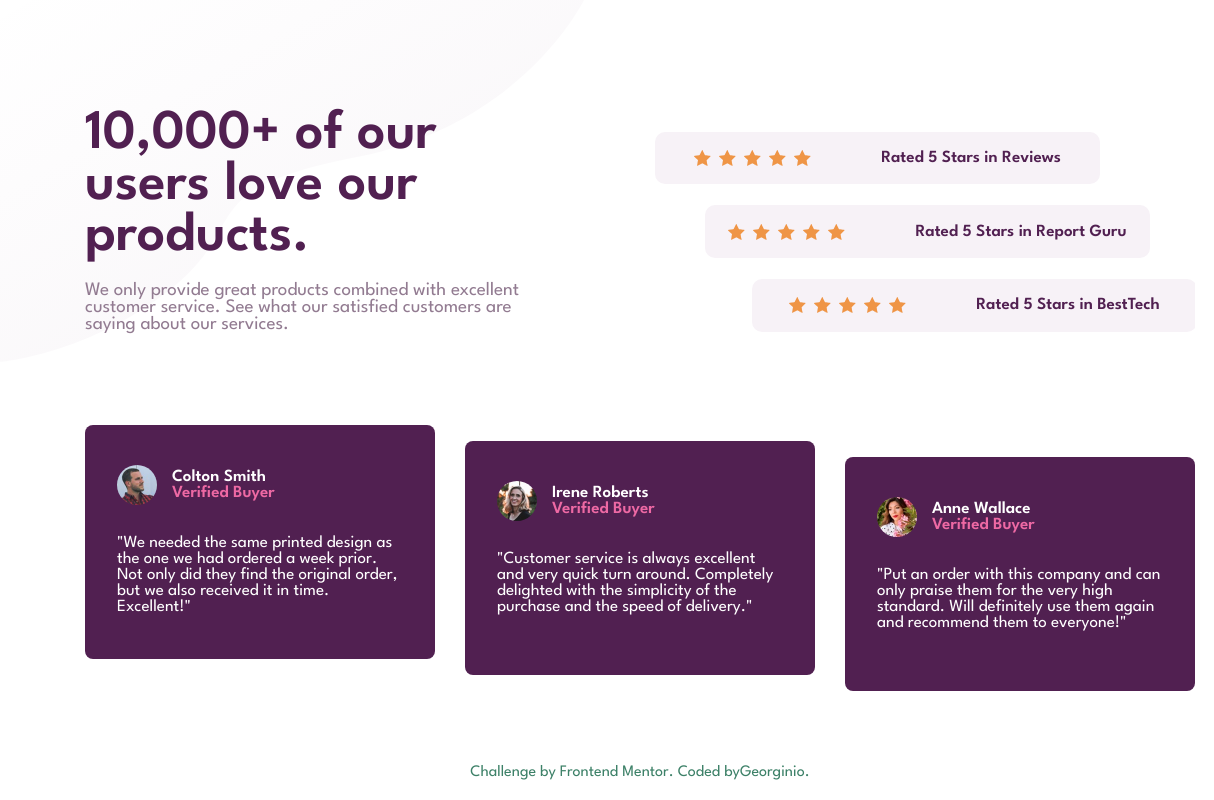
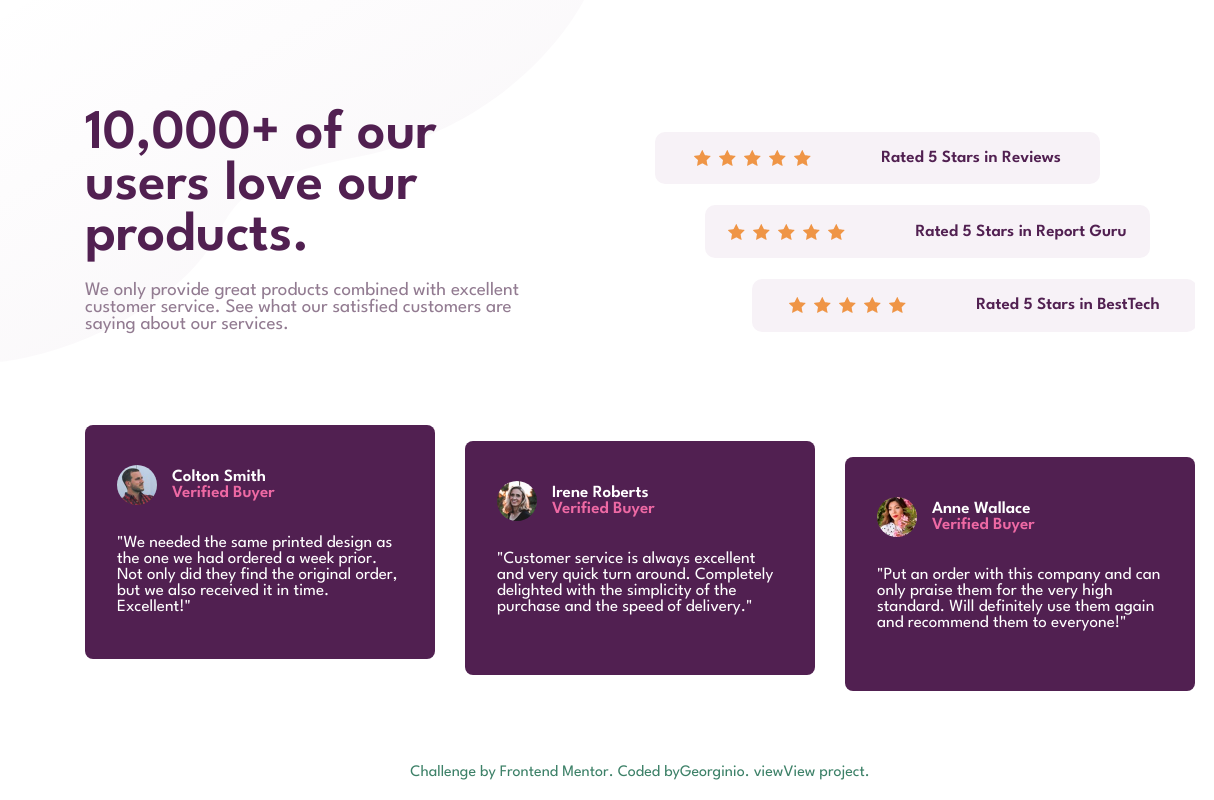
Before and after one commit to Georginio-prod/Social-proof-section, a website built with Vite: page index.html in a window 1280 px wide. Shown: the full height of the page, 0-1214 px from the left. Built offline with nearby package versions, Linux system fonts and the light colour scheme; files whose address does not match are found by name.

Commit message:
add vercel link

```diff
--- a/index.html
+++ b/index.html
@@ -115,6 +115,8 @@
     <div class="attribution">
       Challenge by <a href="https://www.frontendmentor.io/challenges/social-proof-section-6e0qTv_bA" target="_blank" style="text-decoration:none">&nbsp;Frontend Mentor</a>.
       Coded by <a href="https://github.com/Georginio-prod/Social-proof-section.git" style="text-decoration:none">Georginio</a>.
+      view <a href="https://social-proof-section-tau-flax.vercel.app/" target="_blank" style="text-decoration:none"> View project</a>.
+
     </div>
 </body>
 </html>
```
